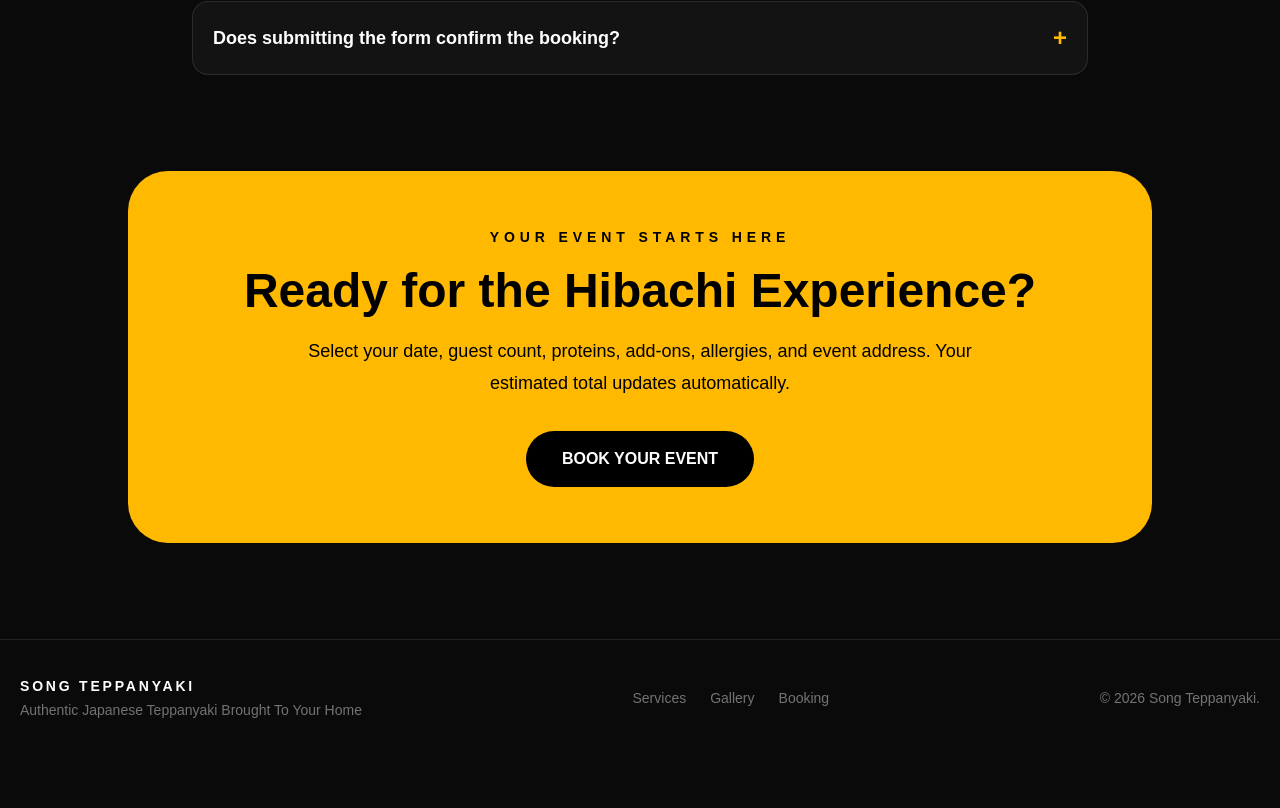
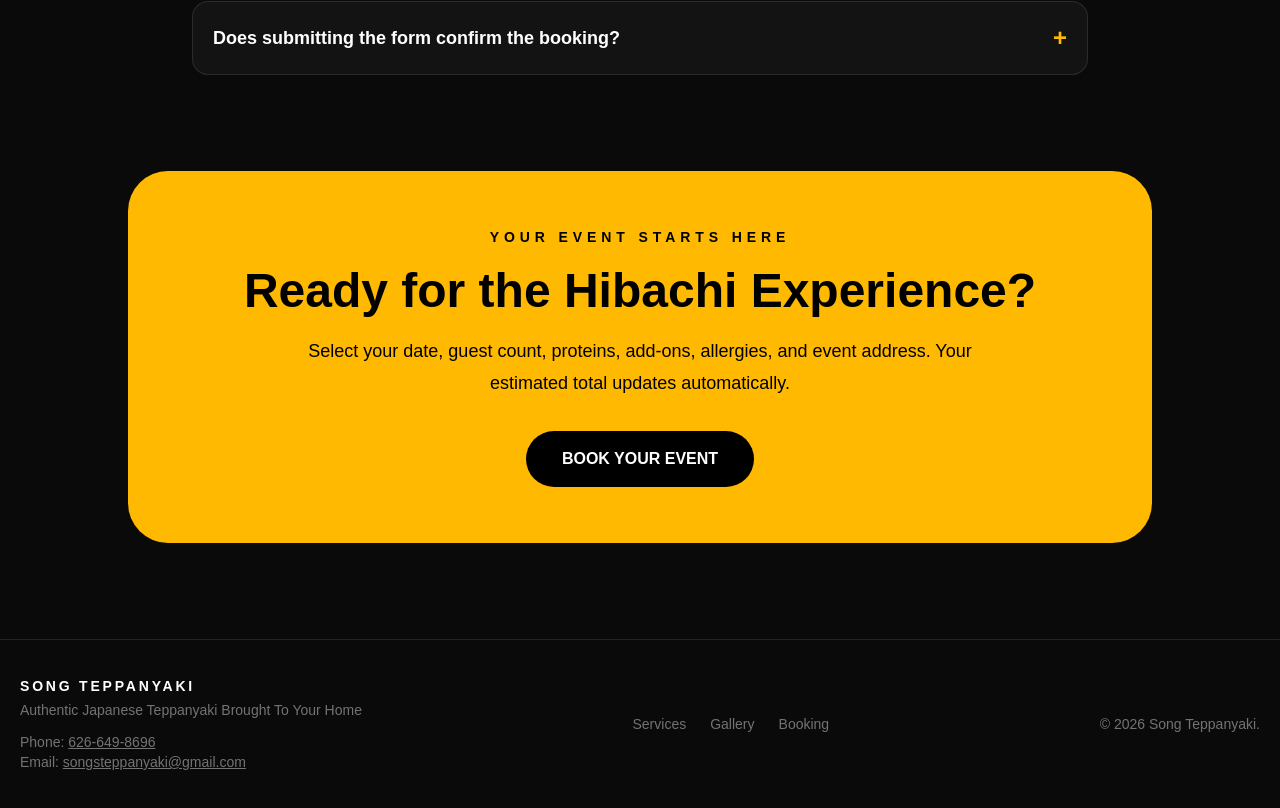
Before and after one commit to songsteppanyaki/songsteppanyaki, a Next.js app: page / in a window 1280 px wide. Shown: the part 6105-6913 px from the top of the page. Before the commit the page ends 6861 px from the top, so only its background shows below. Built offline with nearby package versions, Linux system fonts and the light colour scheme.

Commit message:
Add contact information to homepage

```diff
--- a/app/page.tsx
+++ b/app/page.tsx
@@ -633,6 +633,23 @@ const nextGallery = () => {
             <p className="mt-1">
               Authentic Japanese Teppanyaki Brought To Your Home
             </p>
+
+<p className="mt-3">
+   Phone:{" "}
+  <a href="tel:6266498696" className="hover:text-white underline">
+    626-649-8696
+  </a>
+</p>
+
+<p>
+ Email:{" "}
+  <a
+    href="mailto:songsteppanyaki@gmail.com"
+    className="hover:text-white underline"
+  >
+    songsteppanyaki@gmail.com
+  </a>
+</p>
           </div>
 
           <div className="flex gap-6">
```
